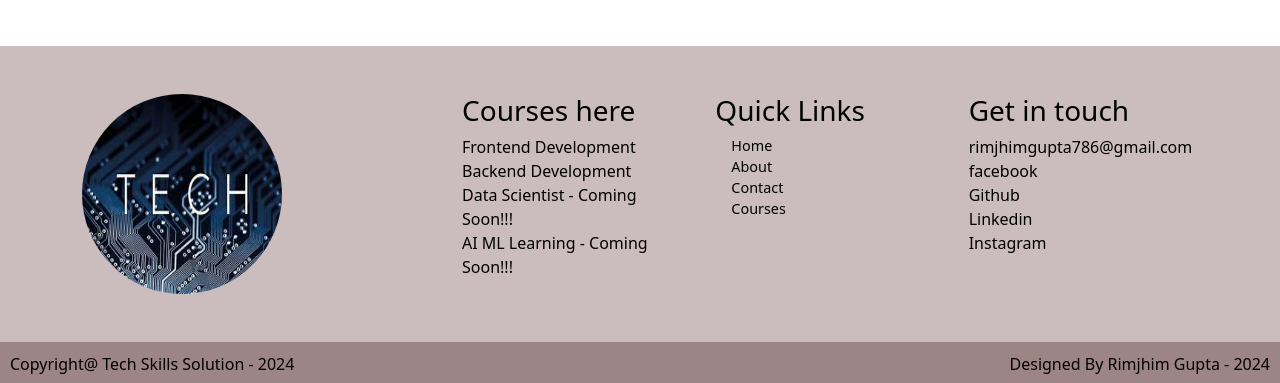
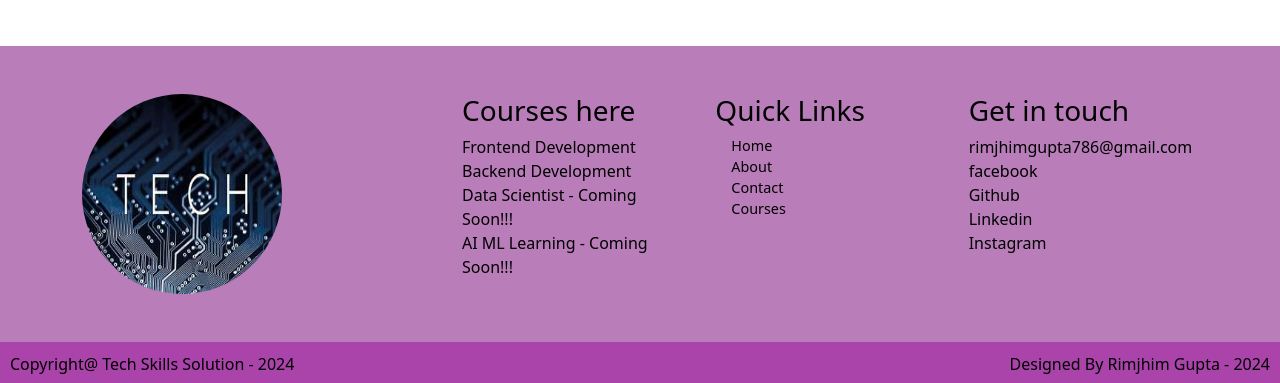
Before and after one commit to rimjhimgupta08/It-Roadmap, a React (Create React App) app: page / in a window 1280 px wide. Shown: the part 1426-1809 px from the top of the page. Built offline with nearby package versions, Linux system fonts and the light colour scheme.

Commit message:
change footer

```diff
--- a/src/Components/Slider.css
+++ b/src/Components/Slider.css
@@ -93,7 +93,7 @@
     /* background-color: rgb(112, 162, 255); */
   }
   footer{
-    background-color: rgb(203, 189, 189);
+    background-color: rgba(168, 94, 168, 0.803);
     /* padding: 10px; */
     margin-top: 20px;
     color: black;
@@ -139,7 +139,7 @@
     color: white;
   }
   .bottom-footer{
-    background-color: rgb(157, 133, 133);
+    background-color: rgb(170, 68, 170);
     margin-bottom: -10px;
     width: 100%;
     display: flex;
```
